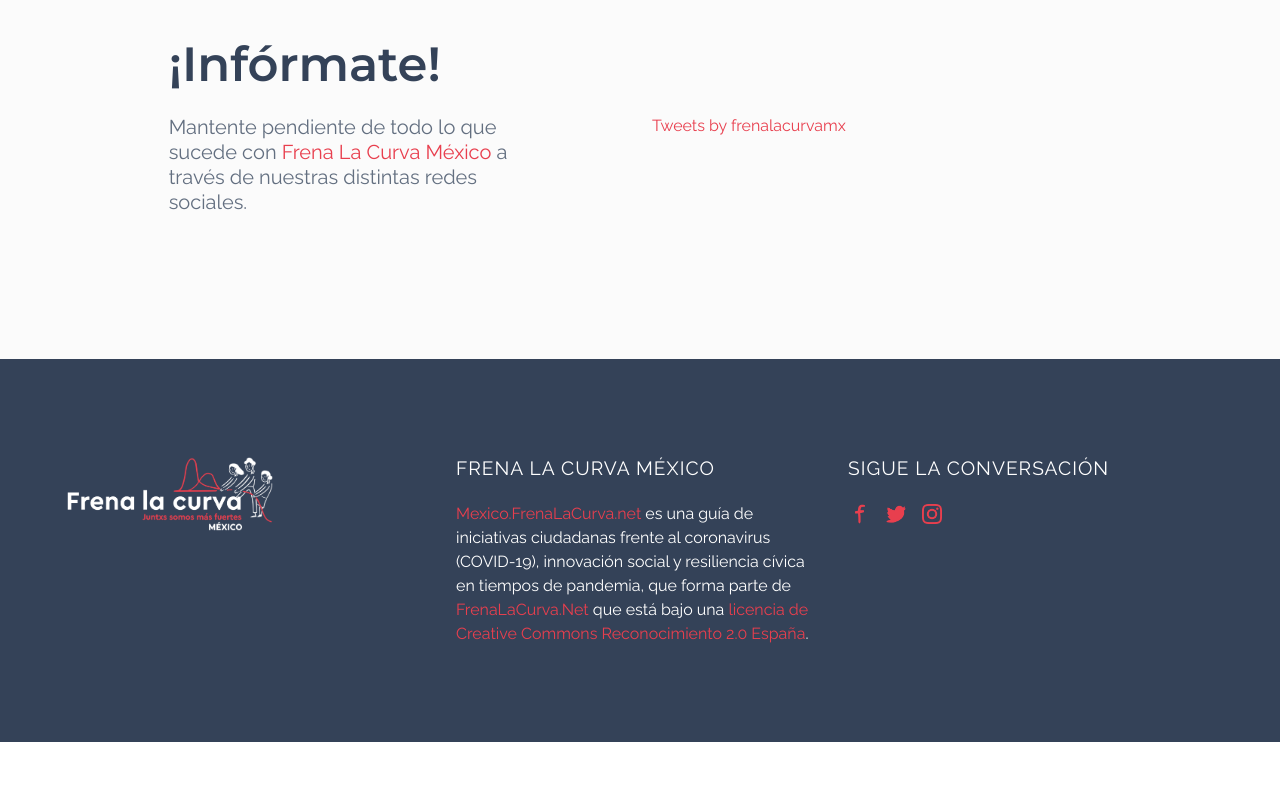
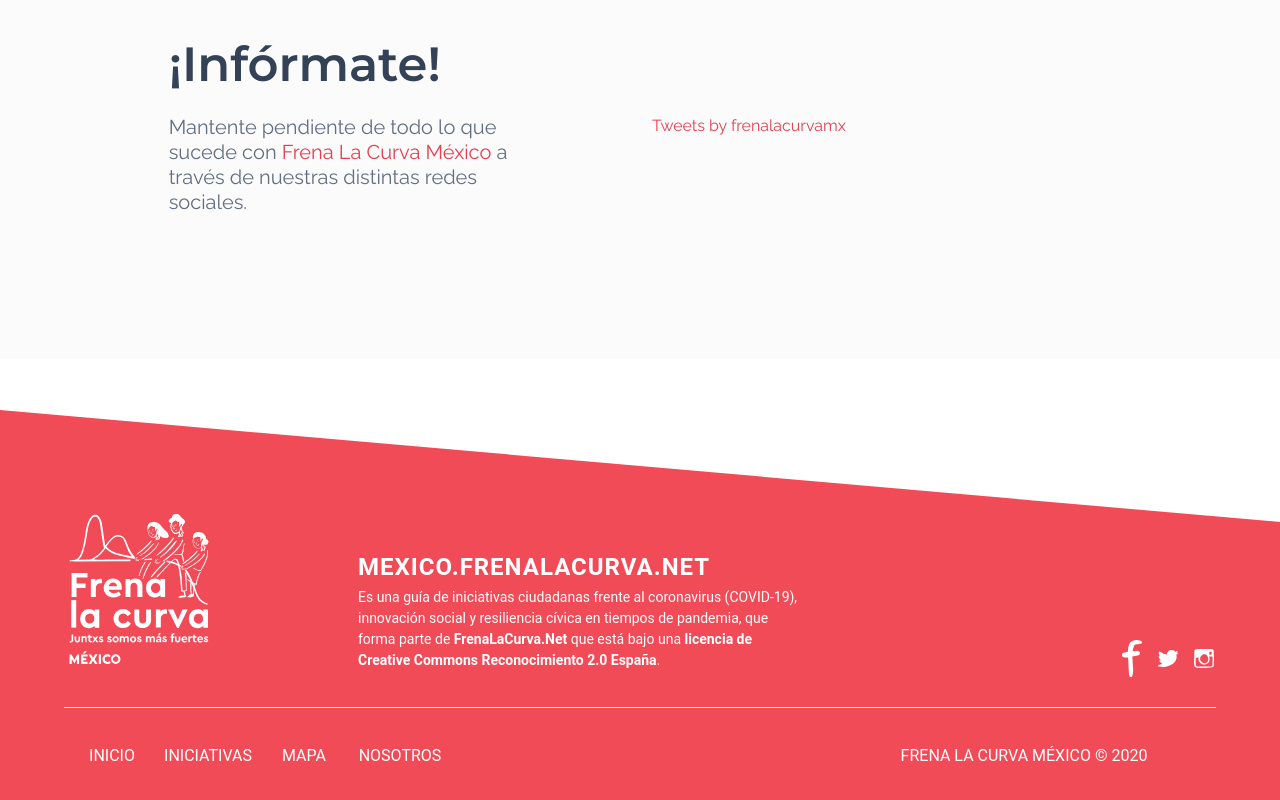
Before and after one commit to CodeandoMexico/frenalacurvamx, a Gatsby site: page / in a window 1280 px wide. Shown: the part 2370-3170 px from the top of the page. Before the commit the page ends 3112 px from the top, so only its background shows below. Built offline with nearby package versions, Linux system fonts and the light colour scheme; Gatsby itself is replaced by a stand-in of ours.

Commit message:
Cambios footer

```diff
--- a/src/components/footer/footer.jsx
+++ b/src/components/footer/footer.jsx
@@ -1,26 +1,26 @@
 import React from "react"
+import "./footer.scss";
 
-import logoImg from '../../images/logos/logo_horizontal_blanco.png'
-import fbImg from '../../images/icons/ico-fb.png'
-import twImg from '../../images/icons/ico-tw.png'
-import igImg from '../../images/icons/ico-insta.png'
-
+const logoImg = require('../../images/logos/logo_footer.svg')
+const fbImg = require("../../images/icons/icon_footer_Facebook.svg")
+const twImg = require("../../images/icons/icon_footer_Twitter.svg")
+const igImg = require("../../images/icons/icon_footer_Instagram.svg")
 const Footer = () => (
-    <footer className="footer footer-dark">
+    <footer className="footer footer-dark fullBox diagonalBox" style={{backgroundColor:"white", fontFamily:"'Roboto', sans-serif"}}>
         <div className="container">
             <div className="columns">
-                <div className="column">
+                <div className="column is-one-quarter">
                     <div className="footer-logo">
-                        <img src={logoImg} alt="logo frena la curva méxico" />
+                        <img style={{height:"150px", width:"150px", marginTop:"60px"}} src={logoImg} alt="logo frena la curva méxico" />
                     </div>
                 </div>
-                <div className="column">
+                <div style={{marginTop:"auto"}} className="column is-two-fifths">
                     <div className="footer-column">
                         <div className="footer-header">
-                            <h3>Frena La Curva México</h3>
+                            <h3 style={{fontSize:"24px", fontWeight:"bold", marginBottom:"2px"}}>mexico.frenalacurva.net</h3>
                         </div>
-                        <p>
-                            <a href="http://mexico.frenalacurva.net/">Mexico.FrenaLaCurva.net</a> es una guía de iniciativas ciudadanas frente al coronavirus (COVID-19), innovación social y resiliencia cívica en tiempos de pandemia, que forma parte de <a href="http://frenalacurva.net/">FrenaLaCurva.Net</a> que está bajo una <a href="http://creativecommons.org/licenses/by/2.0/es/">licencia de Creative Commons Reconocimiento 2.0 España</a>.
+                        <p style={{fontSize:"14px"}}>
+                            Es una guía de iniciativas ciudadanas frente al coronavirus (COVID-19), innovación social y resiliencia cívica en tiempos de pandemia, que forma parte de <a style={{color:"#fff", fontWeight:"bold"}} href="http://frenalacurva.net/">FrenaLaCurva.Net</a> que está bajo una <a style={{color:"#fff", fontWeight:"bold"}} href="http://creativecommons.org/licenses/by/2.0/es/">licencia de Creative Commons Reconocimiento 2.0 España</a>.
                         </p>
                         {/* <ul className="link-list">
                             <li><a href="#">Discover features</a></li>
@@ -29,10 +29,9 @@
                         </ul> */}
                     </div>
                 </div>
-                <div className="column">
-                    <div className="footer-column">
+                <div style={{marginTop:"auto"}} className="column">
+                    <div className="footer-column level-right">
                         <div className="footer-header">
-                            <h3>Sigue la conversación</h3>
                             <nav className="level is-mobile">
                                 <div className="level-left">
                                     <a className="level-item" href="https://www.facebook.com/frenalacurvamx/">
@@ -56,7 +55,38 @@
                     </div>
                 </div>
             </div>
-        </div>
+                <hr style={{height:"1px"}}></hr>
+                    <div styleclassName="columns">
+                            <div className="level-left">
+
+                        <div className="column is-1">
+                            <a style={{color:"#fff"}} className="level-item" href="/">
+                                            INICIO
+                            </a>
+                        </div>
+                        <div className="column is-1">
+                            <a style={{color:"#fff"}} className="level-item" href="https://mx.frenalacurva.net/">
+                                            INICIATIVAS
+                            </a>
+                         </div>
+                         <div className="column is-1">
+                            <a style={{color:"#fff"}} className="level-item" href="/mapa">
+                                            MAPA
+                            </a>
+                        </div>
+                        <div className="column is-1">
+                            <a style={{color:"#fff"}} className="level-item" href="/">
+                                            NOSOTROS
+                            </a>
+                        </div>
+                        <div className="column is-12">
+                            <a style={{color:"#fff"}} className="level-item" href="https://www.facebook.com/frenalacurvamx/">
+                                        FRENA LA CURVA MÉXICO © 2020
+                            </a>
+                        </div>
+                        </div>
+                        </div>
+                    </div>
     </footer>
 )
 
--- /dev/null
+++ b/src/components/footer/footer.scss
@@ -0,0 +1,24 @@
+.fullBox {
+    position: relative;
+  }
+
+  .diagonalBox {
+    background: #FFF;
+    overflow: hidden;
+  }
+
+  .diagonalBox::before,
+  .diagonalBox::after {
+    content: '';
+    position: absolute;
+    width: 200%;
+    height: 200%;
+    left: 0;
+  }
+
+  .diagonalBox::before {
+    background: #F04B56;
+    top: 10%;
+    transform: rotate(5deg);
+    transform-origin: top left;
+  }
```
Also changed, not shown: src/images/icons/icon_footer_Facebook.svg (added), src/images/icons/icon_footer_Instagram.svg (added), src/images/icons/icon_footer_Twitter.svg (added), src/images/logos/logo_footer.svg (added).
